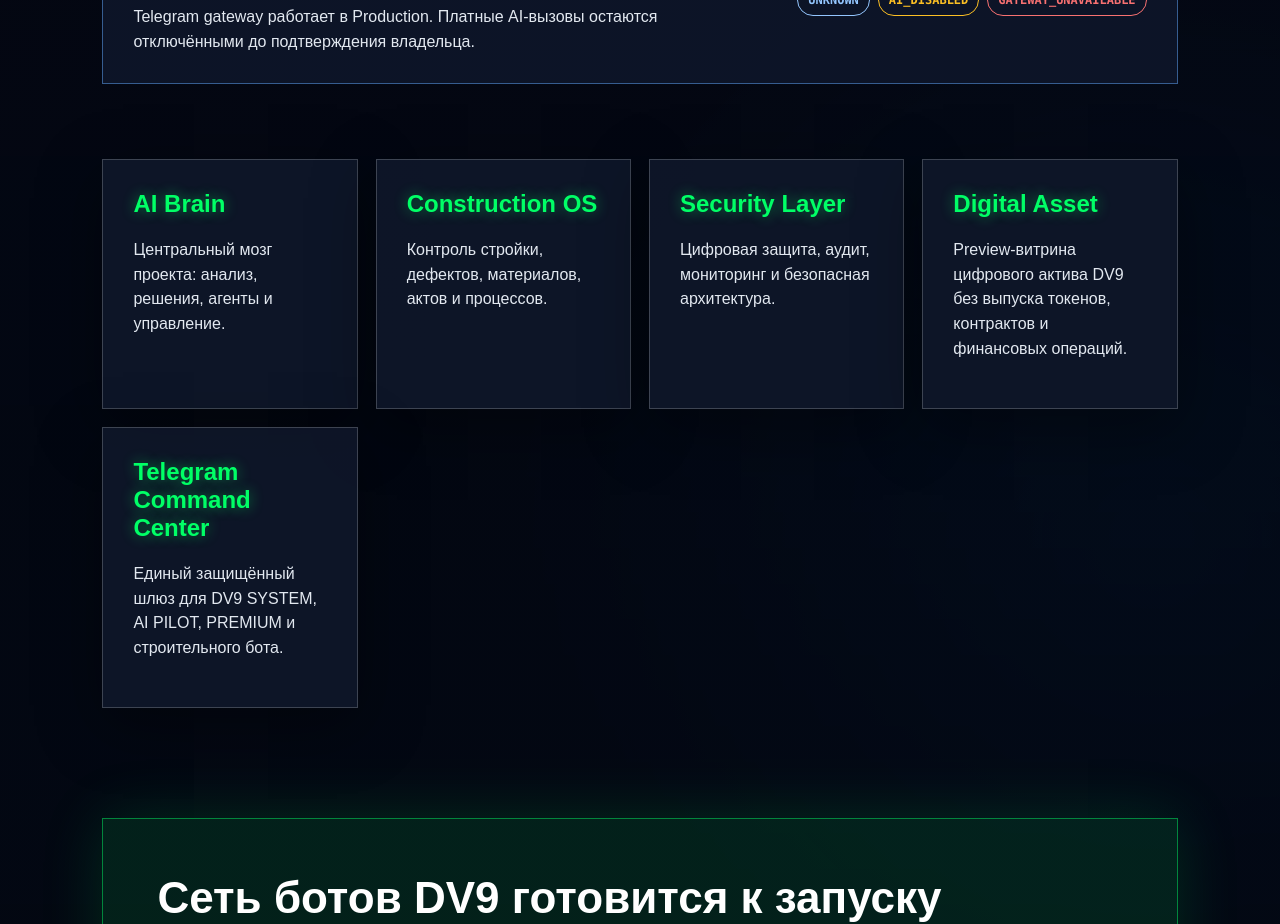
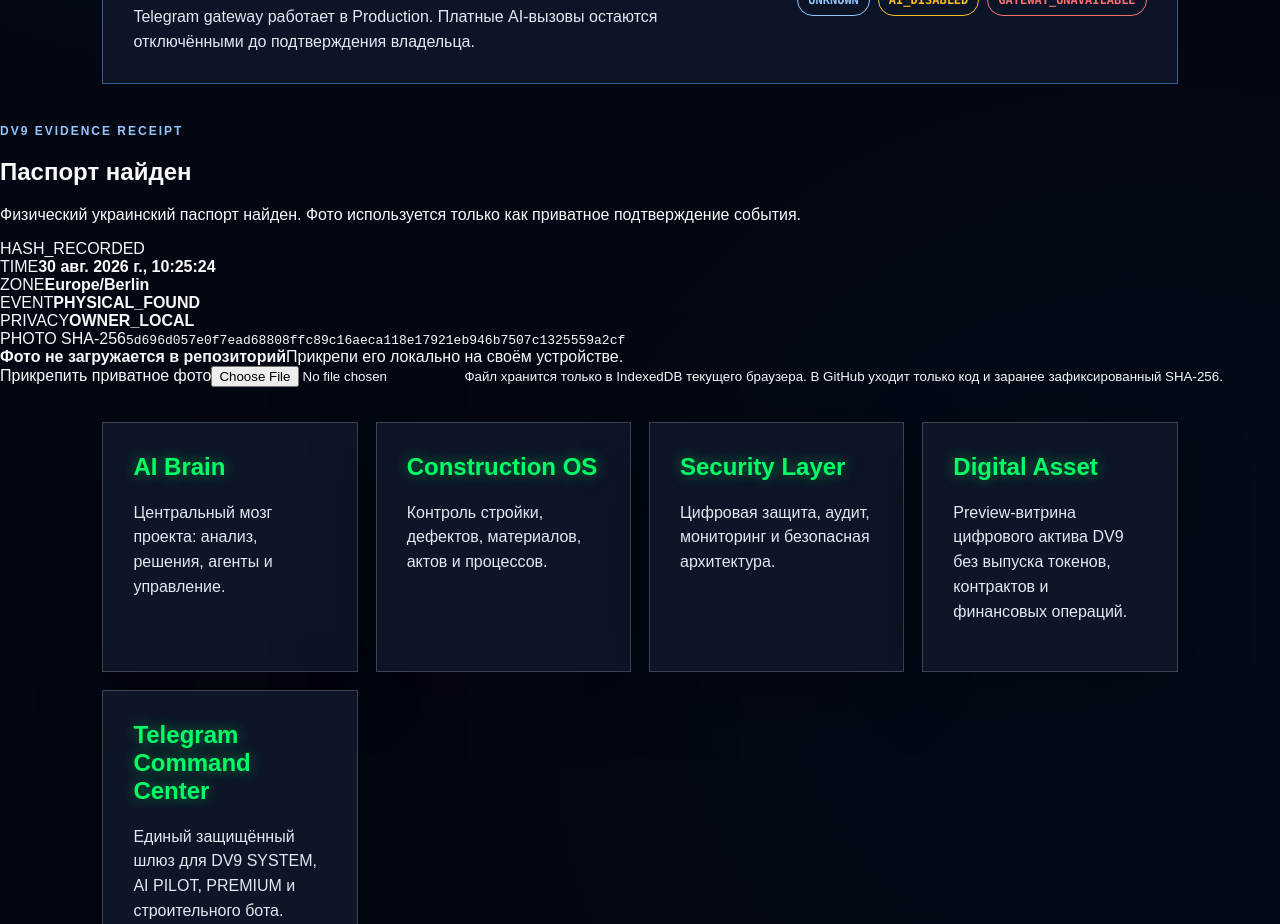
Before and after one commit to akila777111-ctrl/dv9ai, a React (Vite) app: page / in a window 1280 px wide. Shown: the part 860-1784 px from the top of the page. Built offline with nearby package versions, Linux system fonts and the light colour scheme; no server answers.

Commit message:
feat: surface evidence receipt in cockpit

```diff
--- a/src/App.jsx
+++ b/src/App.jsx
@@ -1,4 +1,5 @@
 import "./App.css";
+import EvidenceReceipt from "./components/EvidenceReceipt";
 import GatewayStatus from "./components/GatewayStatus";
 
 const telegramBotUrl = import.meta.env.VITE_TELEGRAM_BOT_URL || "#contact";
@@ -39,6 +40,7 @@
       </section>
 
       <GatewayStatus />
+      <EvidenceReceipt />
 
       <section id="modules" className="cards">
         <div className="card">
```
